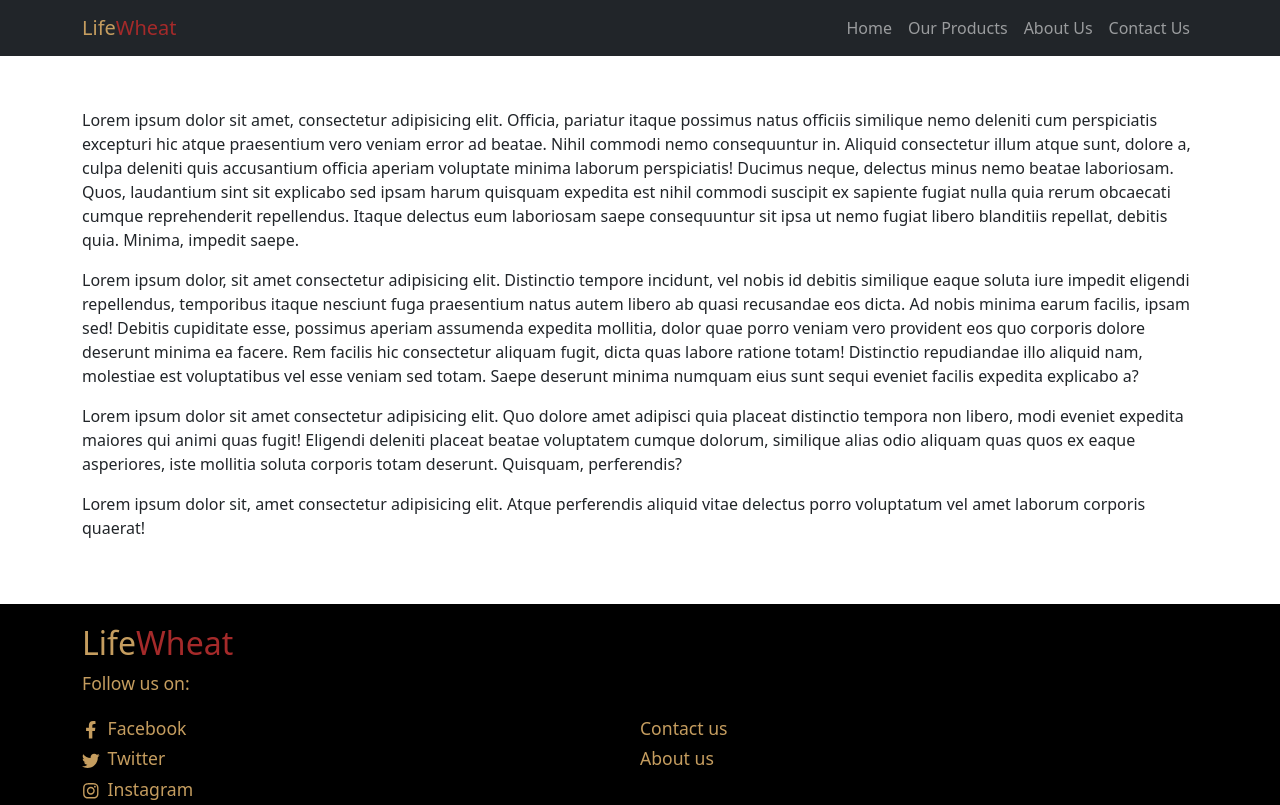
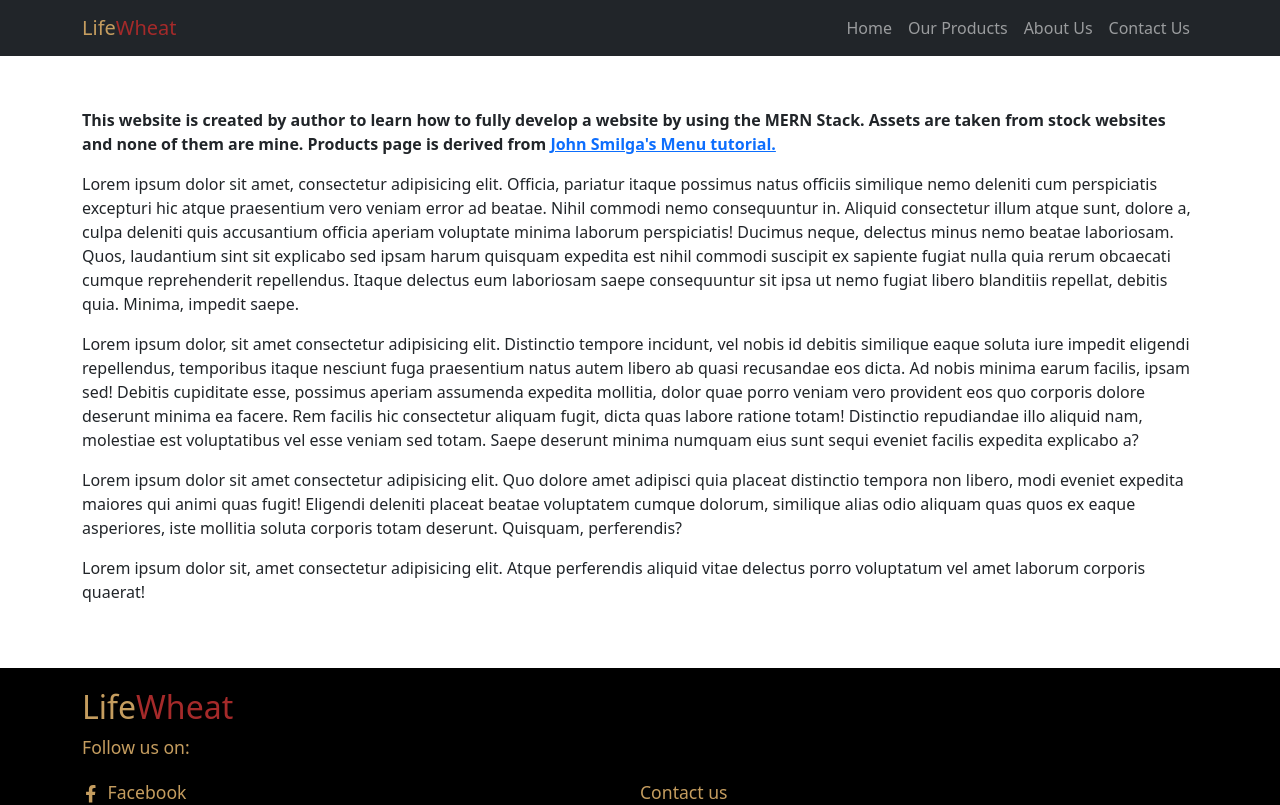
Before and after one commit to GeorgeLogger/productsweb, a React (Create React App) app in the folder client/: page /About in a window 1280 px wide. Shown: the top 805 px of the page. Built offline with nearby package versions, Linux system fonts and the light colour scheme; no server answers.

Commit message:
Added post-build script as preparation to deploy

```diff
--- a/client/src/components/About.js
+++ b/client/src/components/About.js
@@ -5,6 +5,17 @@ const About = () => {
     <>
       <Container className="py-5">
         <section className="about-us">
+          <p>
+            <b>
+              This website is created by author to learn how to fully develop a
+              website by using the MERN Stack. Assets are taken from stock
+              websites and none of them are mine. Products page is derived from{" "}
+              <a href="https://youtu.be/3PHXvlpOkf4">
+                John Smilga's Menu tutorial.
+              </a>
+            </b>
+          </p>
+
           <p>
             Lorem ipsum dolor sit amet, consectetur adipisicing elit. Officia,
             pariatur itaque possimus natus officiis similique nemo deleniti cum
--- a/client/src/components/AppNavbar.js
+++ b/client/src/components/AppNavbar.js
@@ -10,7 +10,7 @@ import { useState, Fragment } from "react";
 import { Link } from "react-router-dom";
 import { useSelector } from "react-redux";
 
-import RegisterModal from "./auth/RegisterModal";
+// import RegisterModal from "./auth/RegisterModal";
 import LoginModal from "./auth/Login";
 import Logout from "./auth/Logout";
 
@@ -38,9 +38,9 @@ const AppNavbar = () => {
 
   const guestLinks = (
     <Fragment>
-      <NavItem>
+      {/* <NavItem>
         <RegisterModal />
-      </NavItem>
+      </NavItem> */}
       <NavItem>
         <LoginModal />
       </NavItem>
--- a/package.json
+++ b/package.json
@@ -8,7 +8,8 @@
     "start": "node server.js",
     "server": "nodemon server.js",
     "client": "npm start --prefix client",
-    "dev": "concurrently \"npm run server\" \"npm run client\""
+    "dev": "concurrently \"npm run server\" \"npm run client\"",
+    "postbuild": "NPM_CONFIG_PRODUCTION=false npm install --prefix client && npm run build --prefix client"
   },
   "author": "Willem",
   "license": "MIT",
```
Also changed, not shown: 1 other file (tests, documents, lock files or other folders).
